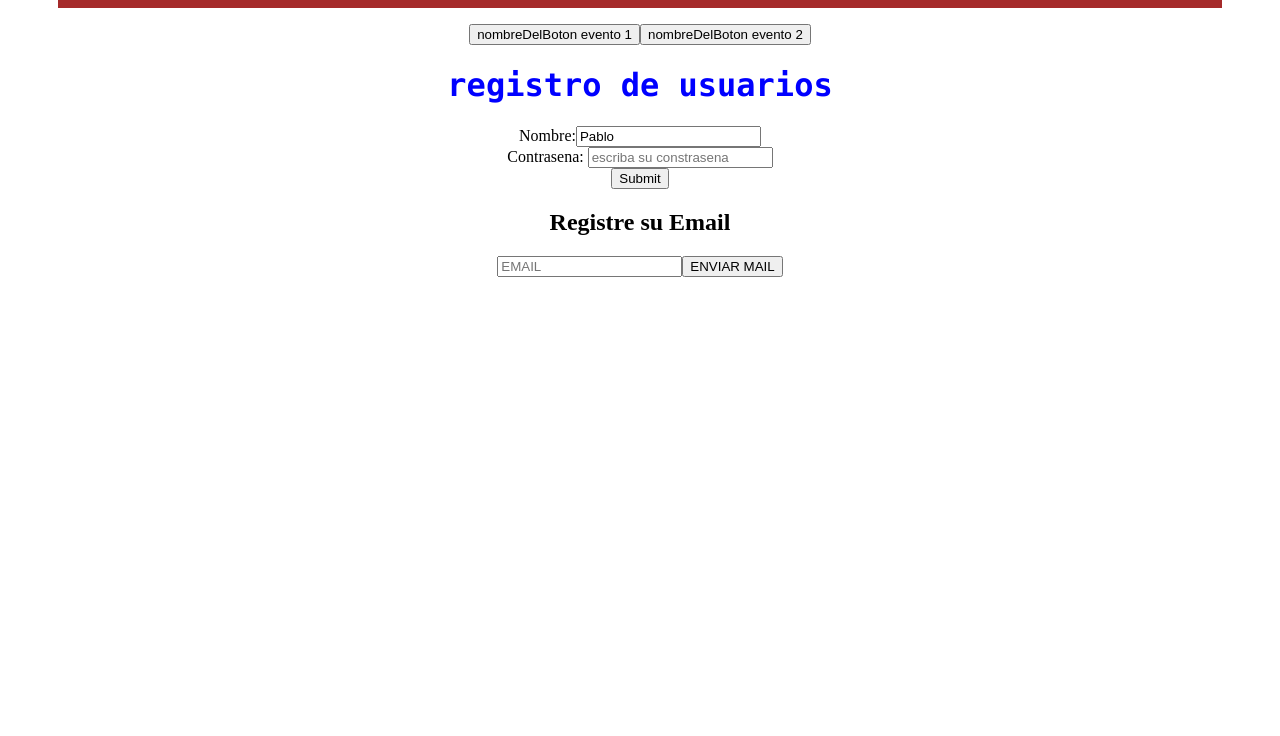
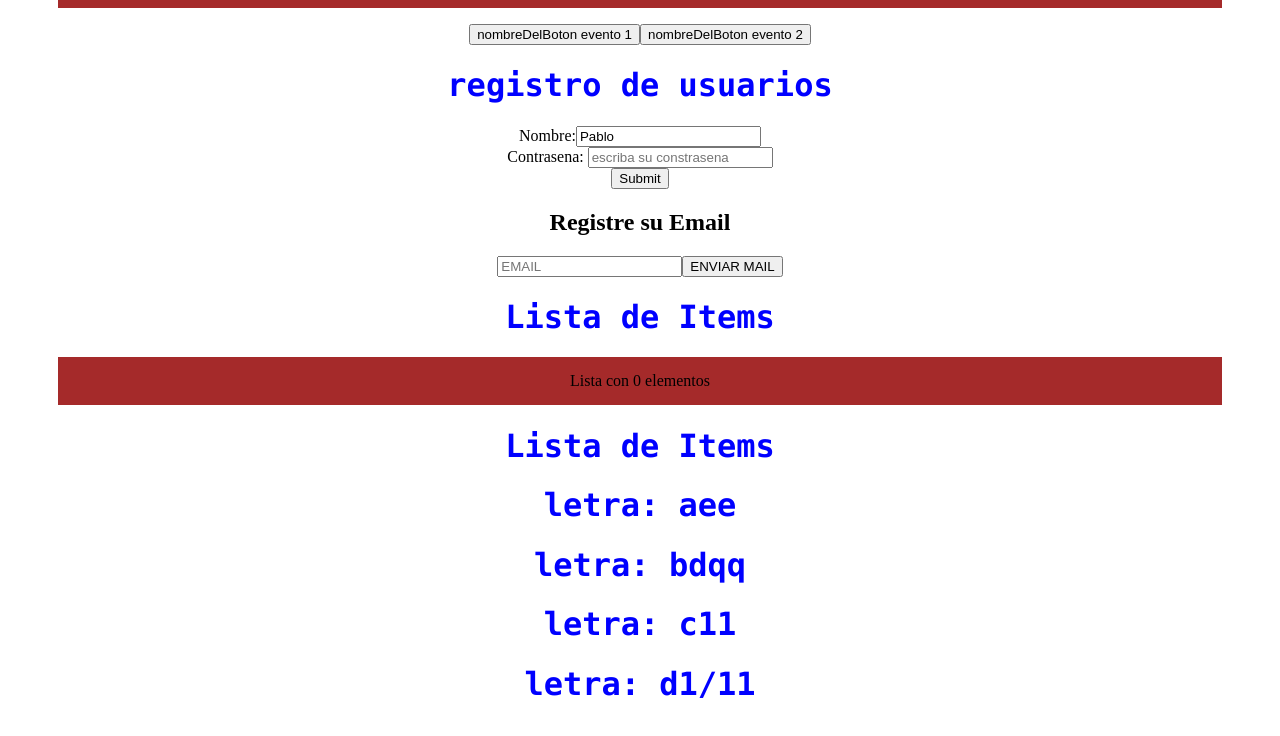
Before and after one commit to txtlinx/project, a React (Create React App) app: page / in a window 1280 px wide. Shown: the part 787-1523 px from the top of the page. Built offline with nearby package versions, Linux system fonts and the light colour scheme.

Commit message:
#render-lista-validaicon

```diff
--- a/src/App.js
+++ b/src/App.js
@@ -7,9 +7,12 @@ import List from './components/List';
 import Evento from './components/Evento';
 import Formulario from './components/Formulario'
 import Condicional from './components/evento/Condicional';
+import OtraLista from './components/otraLista';
 
 function App() {
   const nombre = 'Maria'
+  const milist = 0
+  const milist2 =['aee','bdqq','c11','d1/11']
 
   //aconst url = 'http://via.dddjj.com/150'
   return (
@@ -27,6 +30,8 @@ function App() {
       <Formulario/>
 
       <Condicional/>
+      <OtraLista items ={milist}/>
+      <OtraLista items ={milist2}/>
 
 
 
--- /dev/null
+++ b/src/components/otraLista.js
@@ -0,0 +1,19 @@
+export function OtraLista({items}){
+    return(
+        <>
+            <h1>Lista de Items</h1>
+            {items.length > 0 ?(
+                items.map((item, index) => {
+                   return  <h1 key={index}>letra: {item}</h1>
+                })) : (
+                    <p>Lista con 0 elementos</p>
+                )
+
+
+            }
+
+        </>
+    )
+}
+
+export default OtraLista
```
